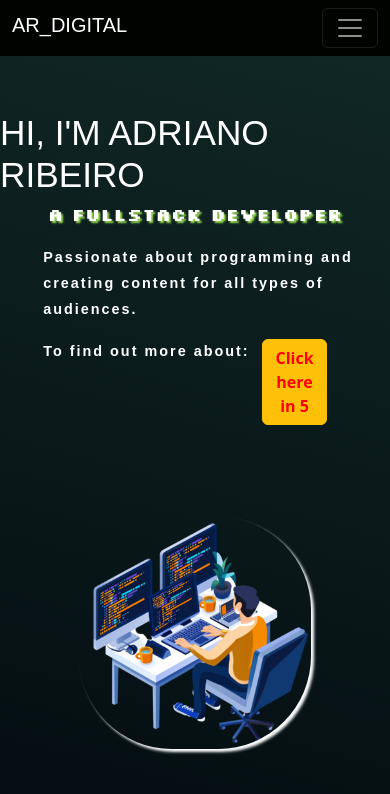
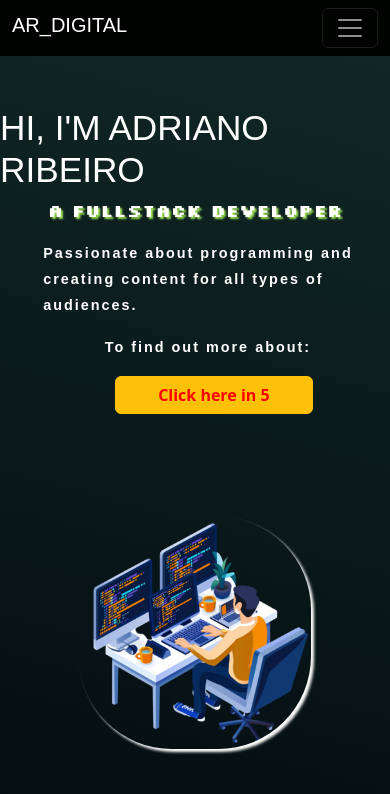
Before and after one commit to AdrianoNRibeiro/new_port, a Vue app: page / in a window 390 px wide. Shown: the top 794 px of the page. Built offline with nearby package versions, Linux system fonts and the light colour scheme; a web font is replaced by a local one.

Commit message:
adjuste button resolution

```diff
--- a/src/views/HomeView.vue
+++ b/src/views/HomeView.vue
@@ -52,32 +52,20 @@ onMounted(() => {
         </div>
         <div class="interation">
           <p>To find out more about:</p>
+          <div class="box-button">
             <button
               v-if="showbutton"
               ref="animatedButton"
               type="button"
-            class="btn btn-warning"
+              class="btn btn-warning btn-size-adjust"
               :class="{ animate__hinge: counter === 0 }"
-            style="
-              margin-left: 12px;
-              height: 7%;
-              width: 20%;
-              display: flex;
-              justify-content: center;
-              align-items: center;
-              color: red;
-              font-weight: bold;
-            "
               @animationend="handleAnimationEnd"
             >
               Click here in {{ counter }}
             </button>
-          <!-- <span style="color: #99e051" v-if="counter == 0">restart page...</span> -->
           </div>
-        <!-- <p :class="{ animate__hinge: counter === 0 }">
-          This button will go out in:
-          <span style="font-size: 1.8em" id="spanCountdown">{{ counter }}</span>
-        </p> -->
+          <p class="p-restart" v-if="counter == 0">Restart page...</p>
+        </div>
       </section>
     </main>
     <aside class="aside-perfil">
@@ -101,6 +89,11 @@ onMounted(() => {
 body {
   width: 100%;
   height: 100vh;
+}
+
+.p-restart {
+  color: #99e051;
+  margin-left: 12px;
 }
 
 .p-countdown {
@@ -180,6 +173,17 @@ p {
   display: flex;
 }
 
+.btn-size-adjust {
+  margin-left: 12px;
+  height: 7%;
+  width: 20%;
+  display: flex;
+  justify-content: center;
+  align-items: center;
+  color: red;
+  font-weight: bold;
+}
+
 @media (max-width: 360px) and (max-height: 715px) {
   .principal {
     flex-direction: column;
@@ -227,6 +231,7 @@ p {
 
   .interation {
     width: 90%;
+    flex-direction: column;
   }
 
   .interation p {
@@ -239,6 +244,18 @@ p {
 
   .description p {
     text-align: center;
+  }
+
+  .box-button {
+    display: flex;
+    justify-content: center;
+    align-items: center;
+  }
+
+  .btn-size-adjust {
+    width: 50%;
+    height: 15%;
+    margin-bottom: 15px;
   }
 }
 
@@ -283,10 +300,12 @@ p {
 
   .interation {
     width: 90%;
+    flex-direction: column;
   }
 
   .interation p {
     text-align: center;
+    flex-direction: column;
   }
 
   .p-countdown {
@@ -294,7 +313,20 @@ p {
     text-align: center;
     font-size: 0.7em;
   }
+
+  .box-button {
+    display: flex;
+    justify-content: center;
+    align-items: center;
   }
 
-/* response (min-425) */
+  .btn-size-adjust {
+    width: 60%;
+    height: 30%;
+    margin-bottom: 15px;
+  }
+}
+
+@media (min-width: 426px) and (max-width: 560px) {
+}
 </style>
```
Lines whose indentation alone changed are shown as unchanged.
